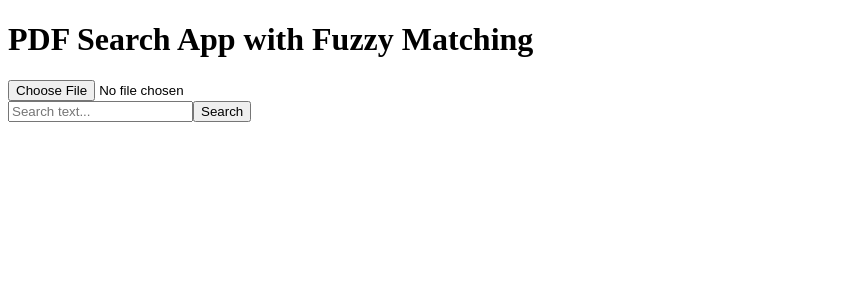
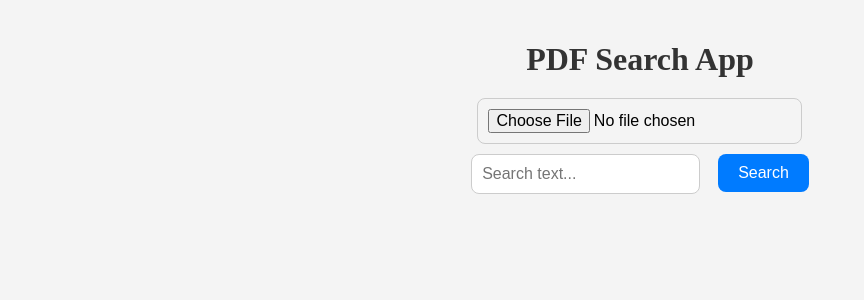
Before and after one commit to VinitSonagara/SearchPDF, a React (Vite) app: page / in a window 1280 px wide. Shown: the top 300 px of the page, without its empty margins (0-864 px from the left). Built offline with nearby package versions, Linux system fonts and the light colour scheme.

Commit message:
Add basic styling

```diff
--- /dev/null
+++ b/src/App.css
@@ -0,0 +1,68 @@
+body {
+	background-color: #f4f4f4;
+	margin: 0;
+	padding: 20px;
+	display: flex;
+	flex-direction: column;
+	align-items: center;
+	justify-content: center;
+}
+
+h1 {
+	color: #333;
+	margin-bottom: 20px;
+	display: flex;
+	justify-content: center;
+}
+
+.input-field {
+	display: flex;
+	justify-content: center;
+}
+
+input[type='file'],
+input[type='text'] {
+	padding: 10px;
+	font-size: 16px;
+	border: 1px solid #ccc;
+	border-radius: 8px;
+	margin-bottom: 10px;
+}
+
+button {
+	padding: 10px 20px;
+	font-size: 16px;
+	color: #fff;
+	height: 38px;
+	background-color: #007bff;
+	border: none;
+	border-radius: 8px;
+	cursor: pointer;
+	transition: background-color 0.3s ease;
+	margin-left: 18px;
+}
+
+button:hover {
+	background-color: #0056b3;
+}
+
+.pdf-page {
+	position: relative;
+	border: 1px solid #ccc;
+	margin-bottom: 20px;
+	background-color: #fff;
+	box-shadow: 0 4px 8px rgba(0, 0, 0, 0.1);
+	border-radius: 8px;
+	overflow: hidden;
+}
+
+.text-item {
+	position: absolute;
+	white-space: pre;
+	color: #333;
+}
+
+.text-item.highlight {
+	background-color: #ffff00;
+	font-weight: bold;
+}
--- a/src/App.jsx
+++ b/src/App.jsx
@@ -1,6 +1,7 @@
 import React, { useState } from 'react';
 import { GlobalWorkerOptions, getDocument } from 'pdfjs-dist';
 import Fuse from 'fuse.js';
+import './App.css';
 
 GlobalWorkerOptions.workerSrc = `../public/pdf.worker.min.mjs`;
 
@@ -89,9 +90,15 @@ const App = () => {
 
 	return (
 		<div>
-			<h1>PDF Search App with Fuzzy Matching</h1>
-			<input type='file' accept='application/pdf' onChange={handleFileChange} />
-			<div>
+			<h1>PDF Search App</h1>
+			<div className='input-field'>
+				<input
+					type='file'
+					accept='application/pdf'
+					onChange={handleFileChange}
+				/>
+			</div>
+			<div className='input-field'>
 				<input
 					type='text'
 					placeholder='Search text...'
@@ -105,25 +112,21 @@ const App = () => {
 					<div
 						key={page.pageNumber}
 						style={{
-							position: 'relative',
-							border: '1px solid #ccc',
-							marginBottom: '20px',
 							width: `${page.viewport.width}px`,
 							height: `${page.viewport.height}px`,
 						}}
+						className='pdf-page'
 					>
 						{page.textItems.map((item, index) => (
 							<div
 								key={index}
 								style={{
-									position: 'absolute',
 									left: `${item.translateX}px`,
 									bottom: `${item.translateY}px`,
 									fontSize: `${Math.abs(item.height)}px`,
 									width: `${item.width}px`,
-									whiteSpace: 'pre',
-									backgroundColor: item.highlight ? 'yellow' : 'transparent',
 								}}
+								className={`text-item ${item.highlight ? 'highlight' : ''}`}
 							>
 								{item.str}
 							</div>
```
